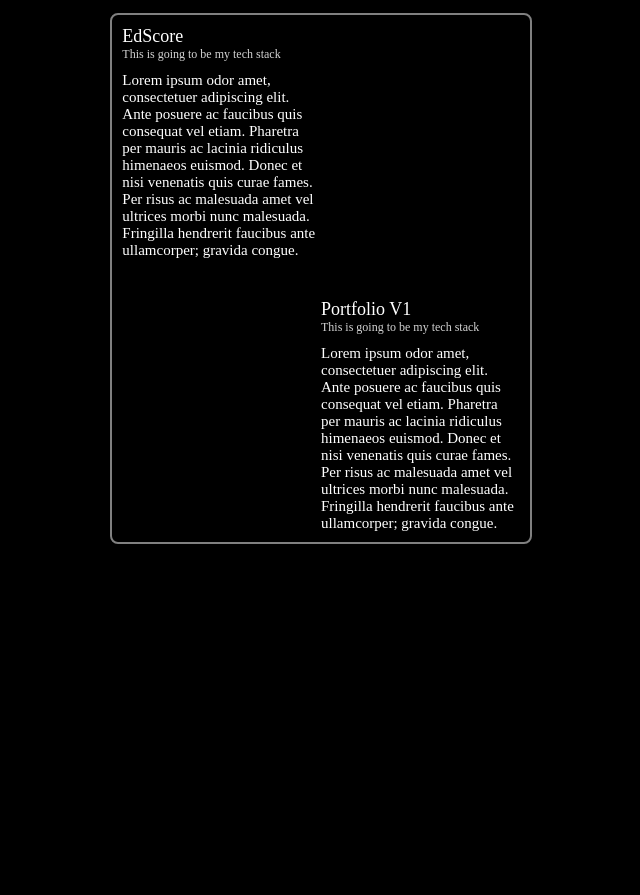
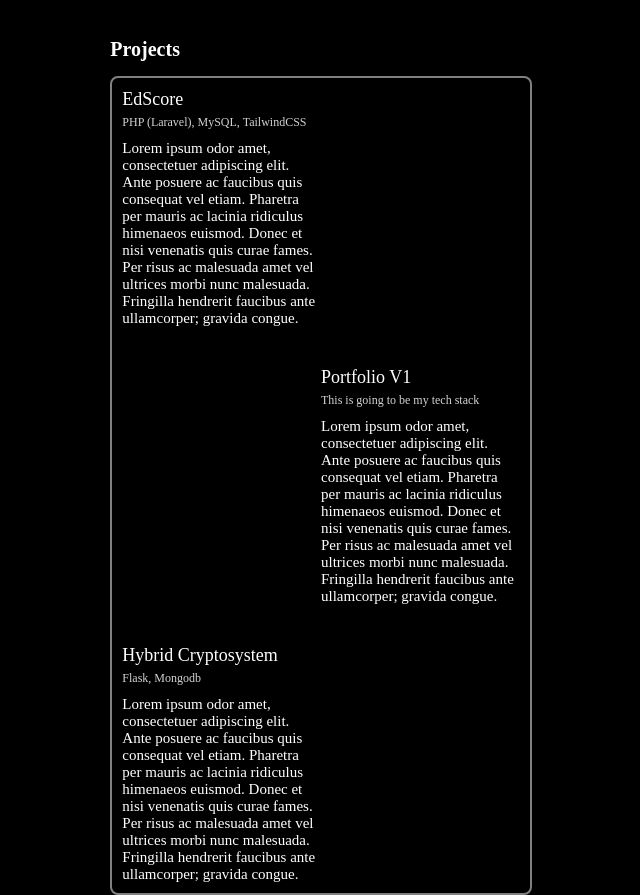
Before and after one commit to esorrie/portfolioV2, a React (Vite) app: page / in a window 1280 px wide. Shown: the part 574-1469 px from the top of the page, without its empty margins (319-959 px from the left). Before the commit the page ends 1118 px from the top, so only its background shows below. Built offline with nearby package versions, Linux system fonts and the light colour scheme.

Commit message:
adjusted projects tile, added 3rd project insert

```diff
--- a/src/Projects.css
+++ b/src/Projects.css
@@ -1,10 +1,10 @@
 .projectsTitle {
+    grid-column-start: 2;
     border-width: 2px;
     margin-top: 40px;
     min-width: 380px;
     font-size: 20px;
     font-weight: bold;
-
 }
 
 .projectsSection {
@@ -36,7 +36,7 @@
     margin-top: 40px;
 }
 
-.projectCarda {
+.projectCardA {
     display: flex;
     flex-direction: column;
 }
@@ -48,7 +48,7 @@
 .projectTech {
     font-size: 12px;
     color: lightgray;
-    /* margin-top: 5px; */
+    margin-top: 5px;
 }
 
 .projectDescription {
--- a/src/Projects.jsx
+++ b/src/Projects.jsx
@@ -1,22 +1,21 @@
-import React from 'react';
 import "./Projects.css"
 
 function Projects() {
 
     return (
-        <>
+            <>
             <div className='projectsTitle'>
                 Projects
             </div>
             <div className='projectsSection'>
                 <div className='projectContent'>
                     <div className='projectCardFirst'>
-                        <div className="projectCarda">
+                        <div className="projectCardA">
                             <div className='projectName'> EdScore </div>
-                            <div className='projectTech'> This is going to be my tech stack </div>
+                            <div className='projectTech'> PHP (Laravel), MySQL, TailwindCSS </div>
                             <div className='projectDescription'> Lorem ipsum odor amet, consectetuer adipiscing elit. Ante posuere ac faucibus quis consequat vel etiam. Pharetra per mauris ac lacinia ridiculus himenaeos euismod. Donec et nisi venenatis quis curae fames. Per risus ac malesuada amet vel ultrices morbi nunc malesuada. Fringilla hendrerit faucibus ante ullamcorper; gravida congue. </div>
                         </div>
-                        <div className='projectCar1b'>
+                        <div className='projectCardb'>
 
                         </div>
                     </div>
@@ -25,15 +24,25 @@
                         <div className='projectCardb'>
 
                         </div>
-                        <div className='projectCarda'>
+                        <div className='projectCardA'>
                             <div className='projectName'> Portfolio V1</div>
                             <div className='projectTech'> This is going to be my tech stack </div>
                             <div className='projectDescription'> Lorem ipsum odor amet, consectetuer adipiscing elit. Ante posuere ac faucibus quis consequat vel etiam. Pharetra per mauris ac lacinia ridiculus himenaeos euismod. Donec et nisi venenatis quis curae fames. Per risus ac malesuada amet vel ultrices morbi nunc malesuada. Fringilla hendrerit faucibus ante ullamcorper; gravida congue. </div>
                         </div>
                     </div>
+                    <div className='projectCard'>
+                        <div className="projectCardA">
+                            <div className='projectName'> Hybrid Cryptosystem </div>
+                            <div className='projectTech'> Flask, Mongodb </div>
+                            <div className='projectDescription'> Lorem ipsum odor amet, consectetuer adipiscing elit. Ante posuere ac faucibus quis consequat vel etiam. Pharetra per mauris ac lacinia ridiculus himenaeos euismod. Donec et nisi venenatis quis curae fames. Per risus ac malesuada amet vel ultrices morbi nunc malesuada. Fringilla hendrerit faucibus ante ullamcorper; gravida congue. </div>
+                        </div>
+                        <div className='projectCardb'>
+
+                        </div>
+                    </div>
                 </div>
             </div>
-        </>
+            </>
     );
 }
 
```
